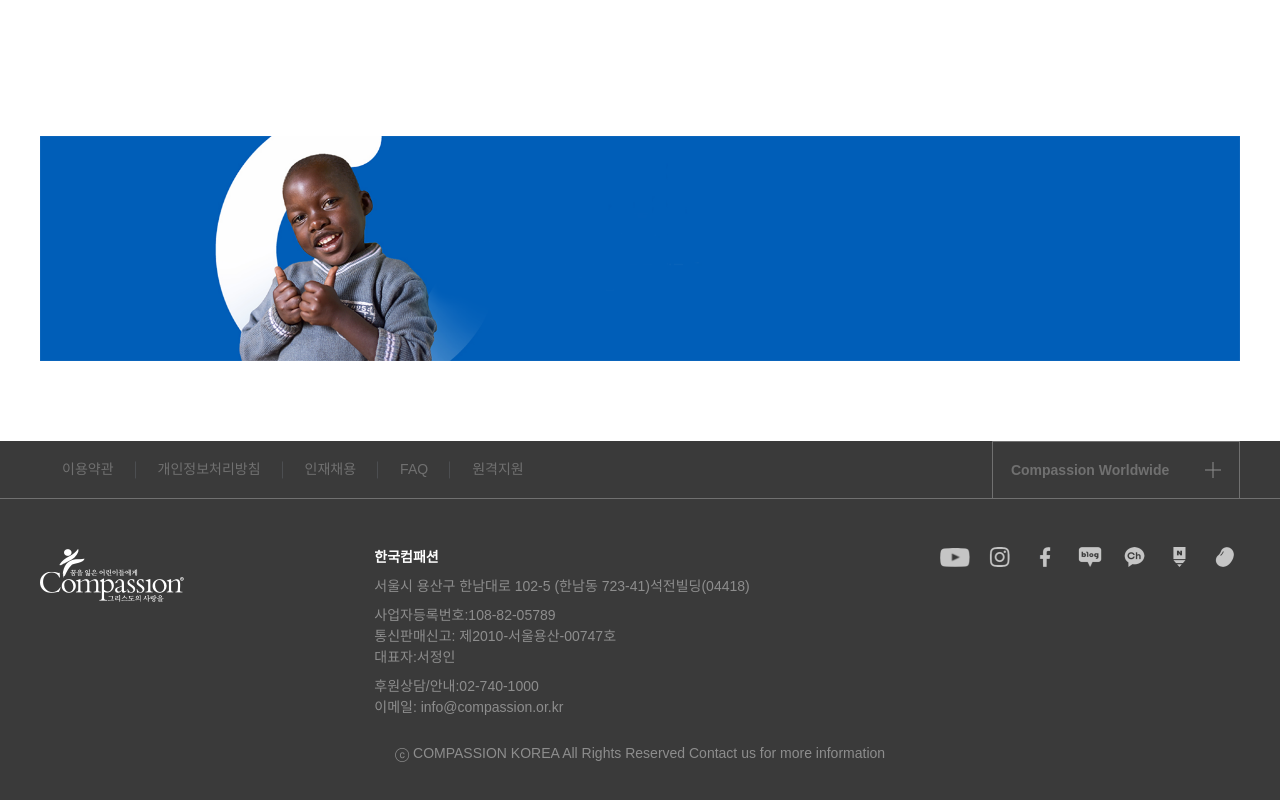
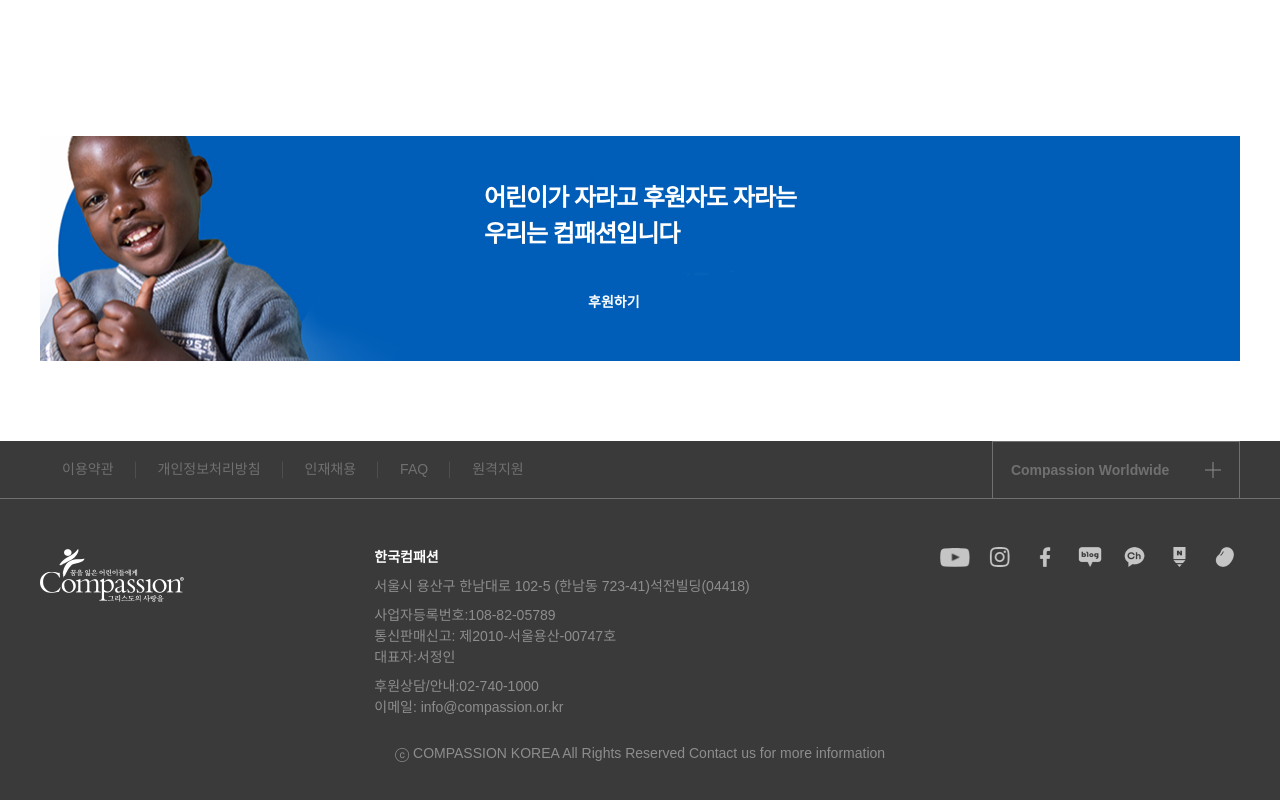
Before and after one commit to jbinyim/compassion-clone, a React (Create React App) app: page /story in a window 1280 px wide. Shown: the part 3812-4612 px from the top of the page. Built offline with nearby package versions, Linux system fonts and the light colour scheme.

Commit message:
240722 스크로페이지 추가

```diff
--- a/src/App.tsx
+++ b/src/App.tsx
@@ -4,10 +4,12 @@ import Home from "./routes/Home";
 import Header from "./components/headers/Header";
 import Footer from "./components/footers/Footer";
 import StoryPage from "./routes/StoryPage";
+import ScrollToTop from "./ScrollToTop";
 
 function App() {
   return (
     <BrowserRouter>
+      <ScrollToTop />
       <Header />
       <Routes>
         <Route path="/" element={<Home />} />
--- /dev/null
+++ b/src/ScrollToTop.tsx
@@ -0,0 +1,14 @@
+import React, { useEffect } from "react";
+import { useLocation } from "react-router-dom";
+
+const ScrollToTop = () => {
+  const { pathname } = useLocation();
+
+  useEffect(() => {
+    window.scrollTo(0, 0);
+  }, [pathname]);
+
+  return null;
+};
+
+export default ScrollToTop;
--- a/src/components/storyContents/History.tsx
+++ b/src/components/storyContents/History.tsx
@@ -38,8 +38,28 @@ const HistoryDescBox = styled.div`
 const BottomImgBox = styled.div<{ $bgIMg: string }>`
   width: 100%;
   height: 225px;
-  background: url(${(props) => props.$bgIMg}) center/cover no-repeat;
+  background: url(${(props) => props.$bgIMg}) center no-repeat;
   margin: 350px 0 80px;
+  display: flex;
+  flex-direction: column;
+  align-items: center;
+  justify-content: center;
+  gap: 40px;
+`;
+
+const BottomImgTitle = styled.h4`
+  font-size: 24px;
+  font-weight: bold;
+  color: #fff;
+  letter-spacing: -1px;
+`;
+
+const GiveBtn = styled.p`
+  width: 104px;
+  font-size: 14px;
+  font-weight: bold;
+  color: #fff;
+  padding-bottom: 5px;
 `;
 
 const historyDate = ["1950", "1960", "1970", "1990", "2000", "2010", "2020"];
@@ -55,7 +75,14 @@ const History = () => {
           ))}
         </DateBox>
         <HistoryDescBox></HistoryDescBox>
-        <BottomImgBox $bgIMg={bottomImg}></BottomImgBox>
+        <BottomImgBox $bgIMg={bottomImg}>
+          <BottomImgTitle>
+            어린이가 자라고 후원자도 자라는
+            <br />
+            우리는 컴패션입니다
+          </BottomImgTitle>
+          <GiveBtn>후원하기</GiveBtn>
+        </BottomImgBox>
       </Inner>
     </Container>
   );
```
